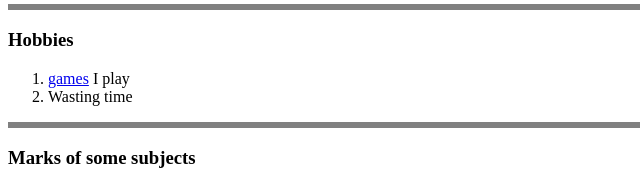
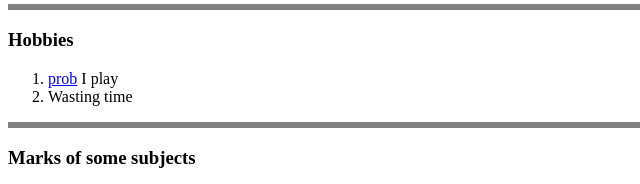
Before and after one commit to saibhargav3322/HTML-project, a plain HTML site: page index.html in a window 1280 px wide. Shown: the part 393-577 px from the top of the page, 0-640 px from the left. Drawn offline with Linux system fonts and the light colour scheme.

Commit message:
Update index.html

```diff
--- a/index.html
+++ b/index.html
@@ -25,7 +25,7 @@
   <hr size="6" noshade>
   <h3>Hobbies</h3>
   <ol>
-    <li><a href="games.html">games</a> I play</li>
+    <li><a href="games.html">prob</a> I play</li>
     <li>Wasting time</li>
   </ol>
   <hr size="6" noshade>
```
